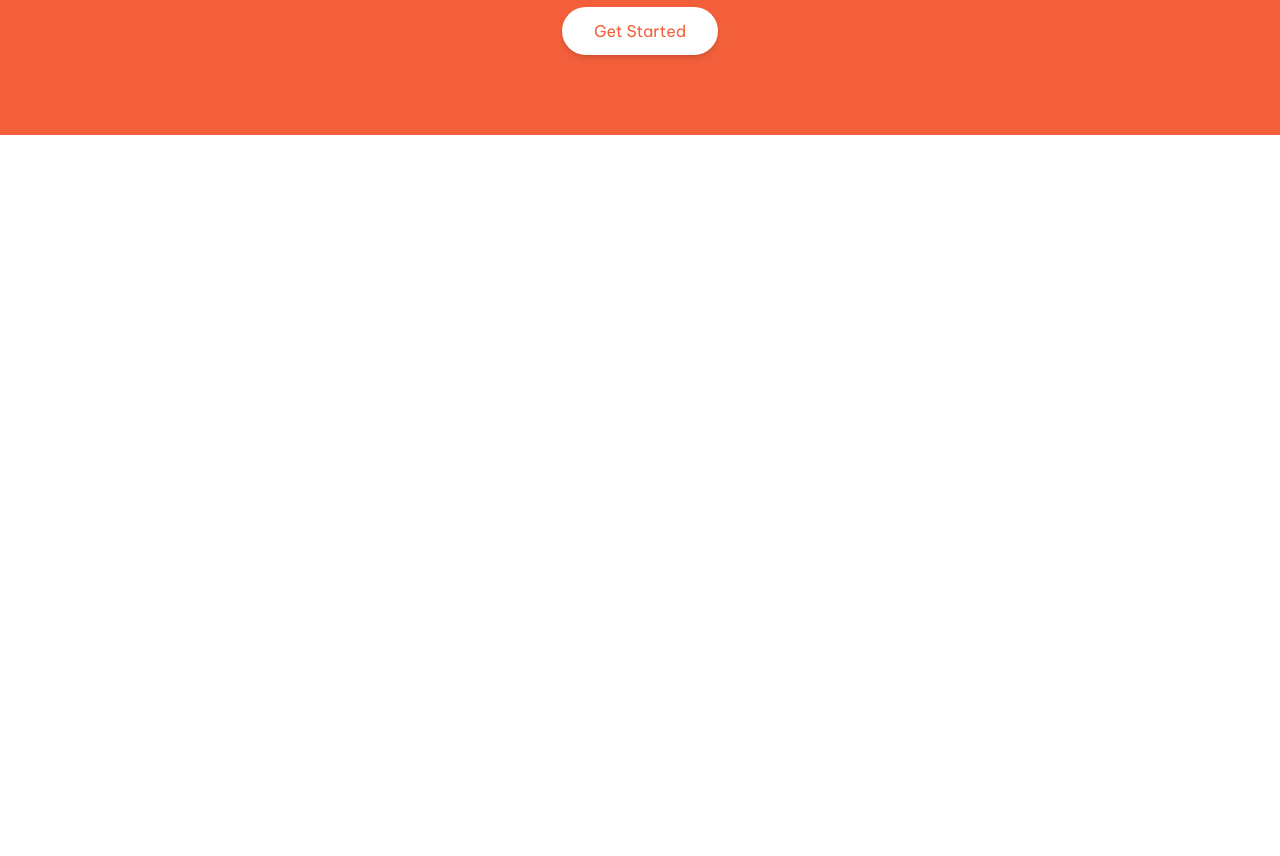
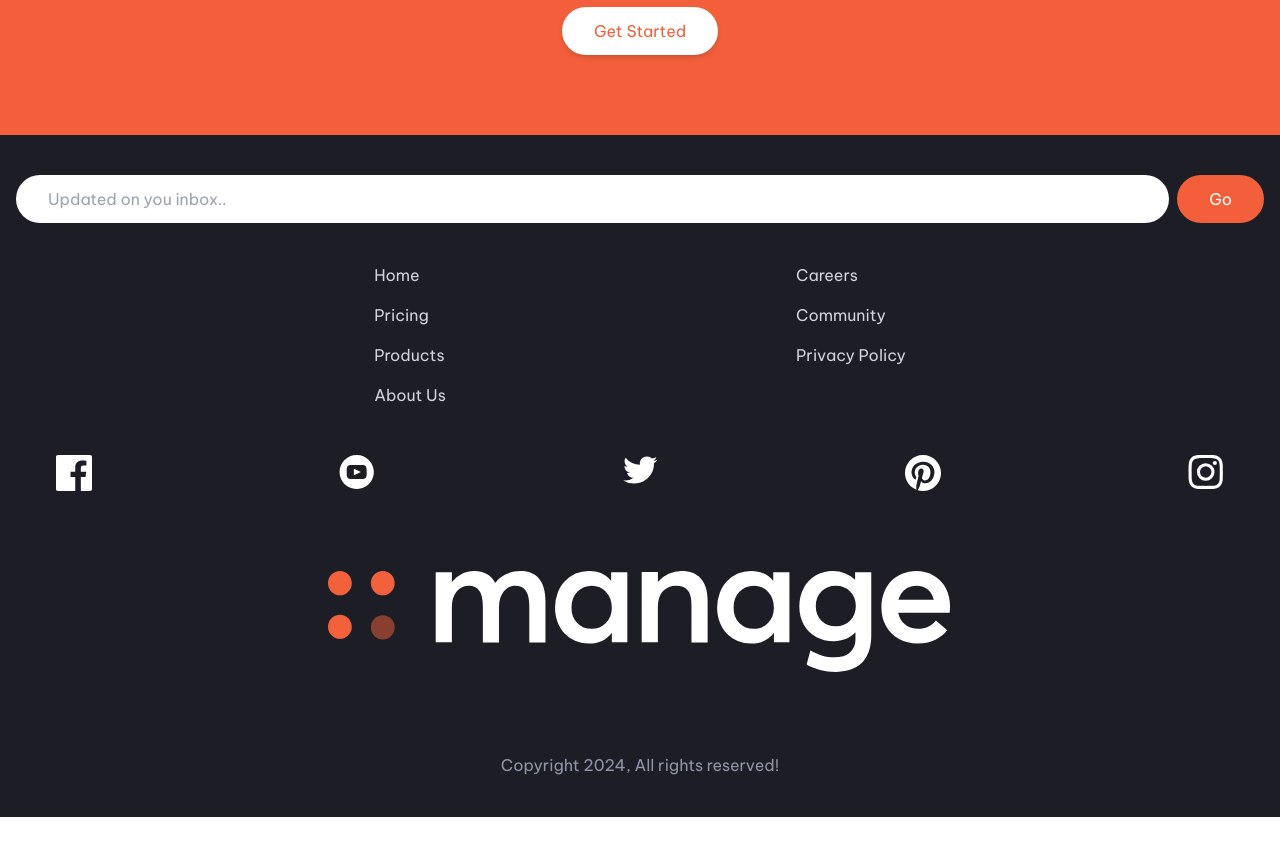
Before and after one commit to AhmedElaguab/react-landing-page-manage, a React (Vite) app: page / in a window 1280 px wide. Shown: the part 2060-2916 px from the top of the page. Built offline with nearby package versions, Linux system fonts and the light colour scheme.

Commit message:
add footer section

```diff
--- a/src/App.tsx
+++ b/src/App.tsx
@@ -1,7 +1,13 @@
 import Logo from './assets/images/logo.svg';
+import LogoLight from './assets/images/logo-light.svg';
 import IconHamburger from './assets/images/icon-hamburger.svg';
 import IconClose from './assets/images/icon-close.svg';
 import IntroIllustration from './assets/images/illustration-intro.svg';
+import IconFacebook from './assets/images/icon-facebook.svg';
+import IconYoutube from './assets/images/icon-youtube.svg';
+import IconTwitter from './assets/images/icon-twitter.svg';
+import IconPintrest from './assets/images/icon-pinterest.svg';
+import IconInsta from './assets/images/icon-instagram.svg';
 
 function App() {
   return (
@@ -114,6 +120,105 @@ function App() {
             Get Started
           </a>
         </section>
+        <footer className="bg-blue-dark -mx-4 py-10 px-4">
+          <div className="flex">
+            <input
+              className="grow  inline-flex bg-red-white py-3 px-8 rounded-full hover:opacity-90 mr-2"
+              type="text"
+              placeholder="Updated on you inbox.."
+            />
+            <a
+              className="inline-flex bg-red-primary text-white py-3 px-8 rounded-full hover:opacity-90"
+              href="/"
+            >
+              Go
+            </a>
+          </div>
+          <div className="px-4 mt-8 flex justify-evenly  mx-auto  text-gray-300">
+            <ul className="">
+              <li>
+                <a className="flex p-2 hover:text-white" href="#">
+                  Home
+                </a>
+              </li>
+              <li>
+                <a className="flex p-2 hover:text-white" href="#">
+                  Pricing
+                </a>
+              </li>
+              <li>
+                <a className="flex p-2 hover:text-white" href="#">
+                  Products
+                </a>
+              </li>
+              <li>
+                <a className="flex p-2 hover:text-white" href="#">
+                  About Us
+                </a>
+              </li>
+            </ul>
+            <ul className="">
+              <li>
+                <a className="flex p-2 hover:text-white" href="#">
+                  Careers
+                </a>
+              </li>
+              <li>
+                <a className="flex p-2 hover:text-white" href="#">
+                  Community
+                </a>
+              </li>
+              <li>
+                <a className="flex p-2 hover:text-white" href="#">
+                  Privacy Policy
+                </a>
+              </li>
+            </ul>
+          </div>
+          <ul className="mt-10 flex justify-between px-10">
+            <li>
+              <a className="flex w-9 hover:opacity-90" href="#">
+                <img
+                  className="w-full"
+                  src={IconFacebook}
+                  alt="Facebook Icon"
+                />
+              </a>
+            </li>
+            <li>
+              <a className="flex w-9 hover:opacity-90" href="#">
+                <img className="w-full" src={IconYoutube} alt="Youtube Icon" />
+              </a>
+            </li>
+            <li>
+              <a className="flex w-9 hover:opacity-90" href="#">
+                <img className="w-full" src={IconTwitter} alt="Twitter Icon" />
+              </a>
+            </li>
+            <li>
+              <a className="flex w-9 hover:opacity-90" href="#">
+                <img
+                  className="w-full"
+                  src={IconPintrest}
+                  alt="Pintrest Icon"
+                />
+              </a>
+            </li>
+            <li>
+              <a className="flex w-9 hover:opacity-90" href="#">
+                <img className="w-full" src={IconInsta} alt="Insta Icon" />
+              </a>
+            </li>
+          </ul>
+          <div className="mt-20">
+            <a href="#" className="flex w-[50%] mx-auto">
+              <img className="w-full" src={LogoLight} alt="manager logo" />
+            </a>
+          </div>
+          <p className="mt-20 text-gray-light text-center">
+            Copyright {new Date().getFullYear()}, All rights reserved!
+          </p>
+        </footer>
       </main>
     </div>
   );
--- a/tailwind.config.js
+++ b/tailwind.config.js
@@ -8,6 +8,7 @@ export default {
       },
       colors: {
         'blue-primary': 'hsl(228, 39%, 23%)',
+        'blue-dark': 'hsl(233, 12%, 13%)',
         'red-primary': 'hsl(12, 88%, 59%)',
         'red-light': 'hsl(13, 100%, 96%)',
         'gray-light': 'hsl(227, 12%, 61%)',
```
Also changed, not shown: src/assets/images/logo-light.svg (added).
